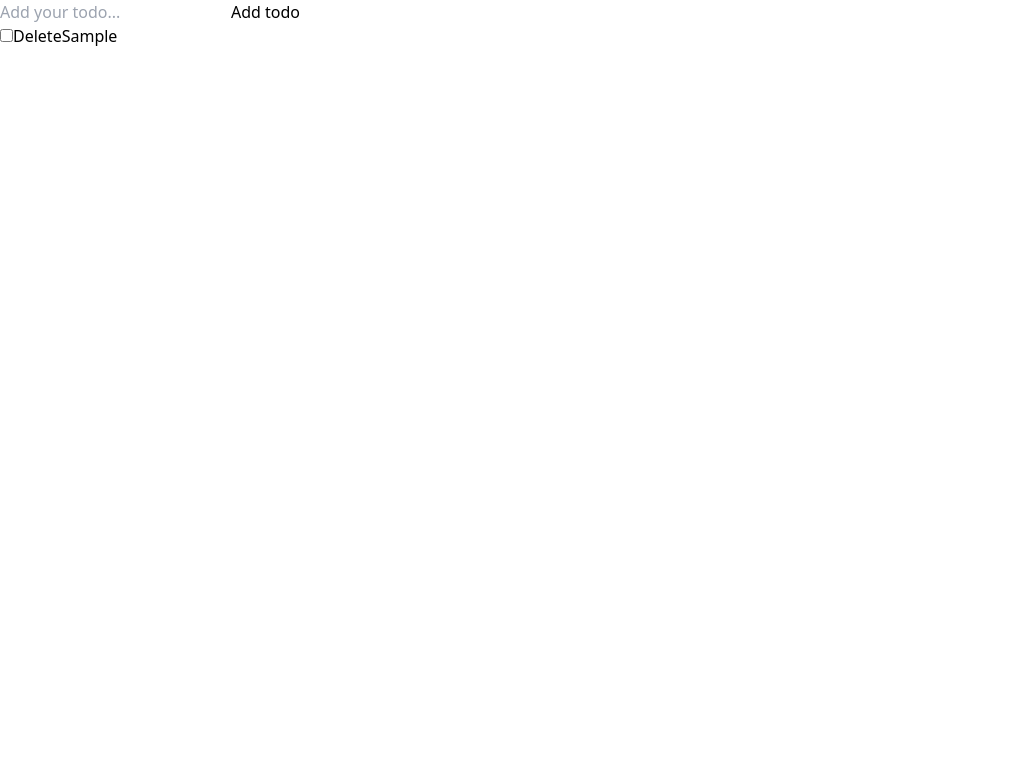
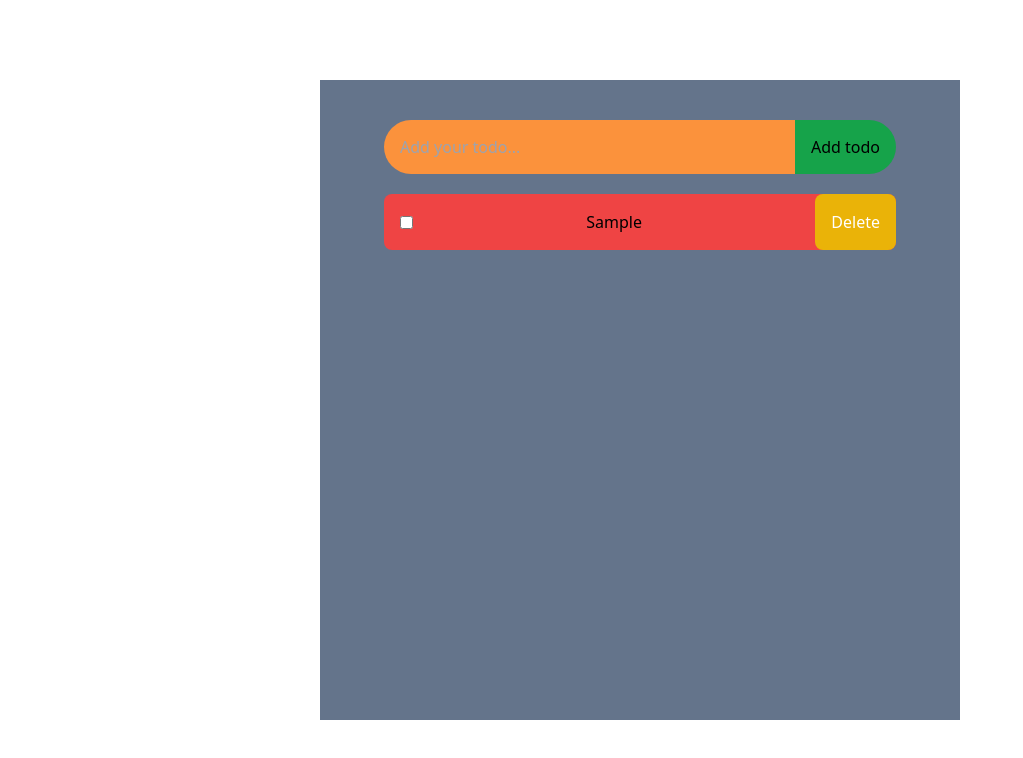
Before and after one commit to mwafrika/Todo-app-using-react, a React (Create React App) app: page / in a window 1280 px wide. Both pictures are taken after typing "Sample" into the empty fields and a click on the input "Add todo". Shown: the top 758 px of the page, without its empty margins (0-1023 px from the left). Built offline with nearby package versions, Linux system fonts and the light colour scheme.

Commit message:
commit
add a form and todos

```diff
--- a/src/App.js
+++ b/src/App.js
@@ -78,19 +78,23 @@ function App() {
   };
 
   return (
-    <div className='title'>
+    <main className='flex items-center justify-center h-screen'>
+      <section className='bg-slate-500 w-1/2 h-4/5 justify-center items-center flex flex-col gap-y-5 py-10'>
         <InputField
           addTodoItem={addTodoItem}
           handleChangeInput={handleChangeInput}
           todo={title}
+          className=''
         />
         <Todo
           todos={todos}
           handleChange={handleChange}
           handleDelete={handleDelete}
           setUpdate={setUpdate}
+          className=''
         />
-    </div>
+      </section>
+    </main>
   );
 }
 
--- a/src/inputField.jsx
+++ b/src/inputField.jsx
@@ -25,7 +25,10 @@ const InputField = ({ addTodoItem }) => {
     }
   };
   return (
-    <form onSubmit={handleSubmit}>
+    <form
+      onSubmit={handleSubmit}
+      className='flex mx-auto justify-between w-4/5 rounded-full'
+    >
       <input
         type='text'
         placeholder='Add your todo...'
@@ -33,8 +36,13 @@ const InputField = ({ addTodoItem }) => {
         name='title'
         required
         onChange={(e) => handleChangeInput(e)}
+        className='h-full bg-orange-400 w-full py-4 rounded-l-full px-4 outline-none'
       />
-      <input type='submit' value='Add todo' />
+      <input
+        type='submit'
+        value='Add todo'
+        className='rounded-r-full bg-green-600 px-4 cursor-pointer'
+      />
     </form>
   );
 };
--- a/src/todos.js
+++ b/src/todos.js
@@ -27,20 +27,33 @@ const Todos = ({ todos, handleChange, handleDelete, setUpdate }) => {
   editing ? (viewMode.display = 'none') : (editMode.display = 'none');
 
   return (
-    <ul>
+    <ul className='flex w-4/5 h-full flex-col mx-auto gap-y-5'>
       {console.log(todos, 'check again')}
       {todos.map((todo) => (
-        <li key={todo.id}>
-          <div onDoubleClick={handleEdit} style={viewMode}>
+        <li
+          key={todo.id}
+          className='h-14 even:bg-green-500 odd:bg-red-500 flex rounded-lg'
+        >
+          <div
+            onDoubleClick={handleEdit}
+            style={viewMode}
+            className='flex justify-between items-center w-full pl-4'
+          >
             <input
               type='checkbox'
               checked={todo.completed}
               onChange={() => handleChange(todo.id)}
             />
-            <button onClick={() => handleDelete(todo.id)}>Delete</button>
+
             <span style={todo.completed ? completedStyle : null}>
               {todo.title}
             </span>
+            <button
+              onClick={() => handleDelete(todo.id)}
+              className='bg-yellow-500 h-full text-white rounded-lg px-4'
+            >
+              Delete
+            </button>
           </div>
           <input
             type='text'
```
Lines whose indentation alone changed are shown as unchanged.
